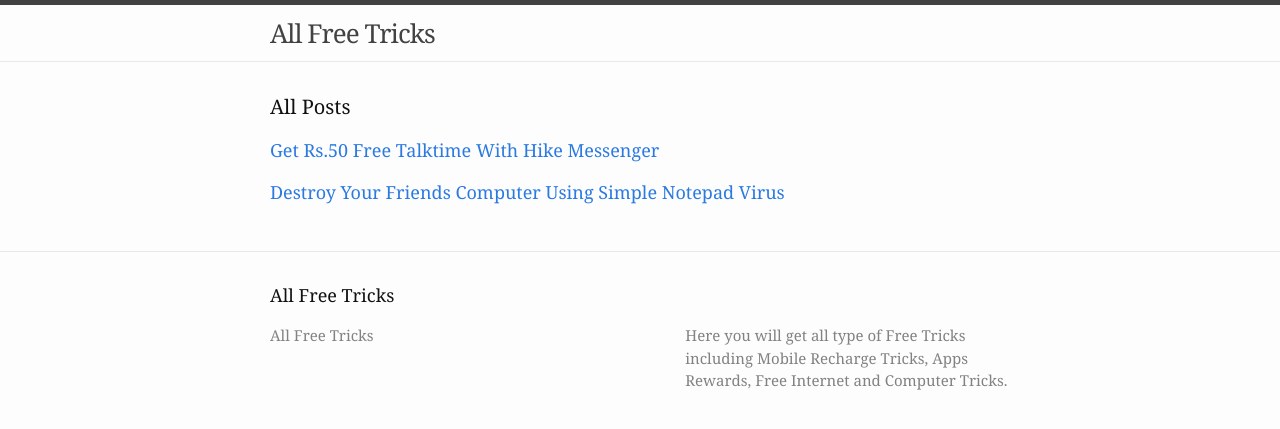
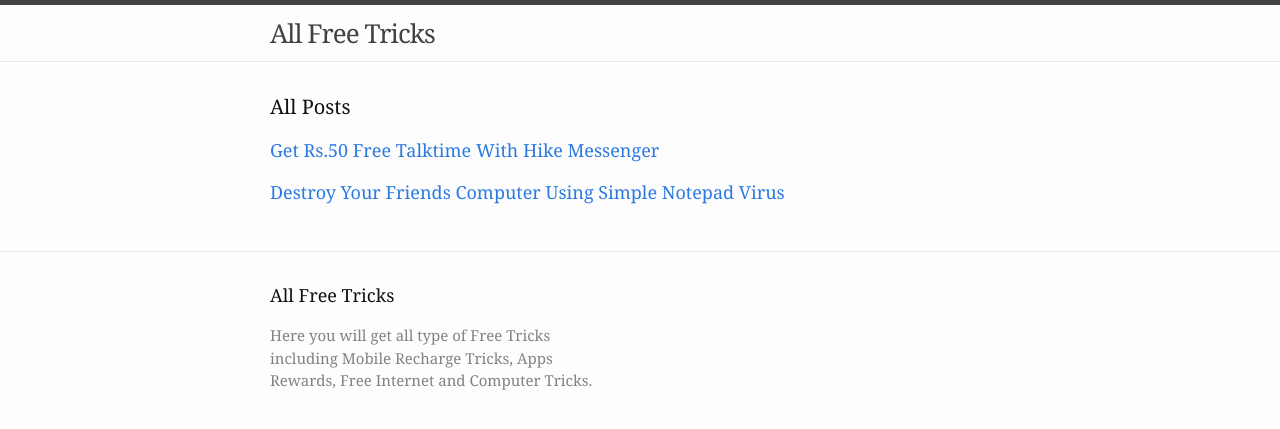
Before and after one commit to allfreetricks/allfreetricks.github.io, a Jekyll site: the page built from index.html, in a window 1280 px wide. Shown: the top 429 px of the page. Built offline with Jekyll 4.4.1, drawn with Linux system fonts in a browser that asks for light colours.

Commit message:
Update footer.html

```diff
--- a/_includes/footer.html
+++ b/_includes/footer.html
@@ -2,21 +2,9 @@
 
   <div class="wrapper">
 
-    <h2 class="footer-heading">{{ site.title }}</h2>
+    <p class="footer-heading">{{ site.title }}</p>
 
     <div class="footer-col-wrapper">
-      <div class="footer-col footer-col-1">
-        <ul class="contact-list">
-          <li>{{ site.title }}</li>
-          <li><a href="mailto:{{ site.email }}">{{ site.email }}</a></li>
-        </ul>
-      </div>
-
-      <div class="footer-col footer-col-2">
-        <ul class="social-media-list">
-        </ul>
-      </div>
-
       <div class="footer-col footer-col-3">
         <p>{{ site.description }}</p>
       </div>
```
